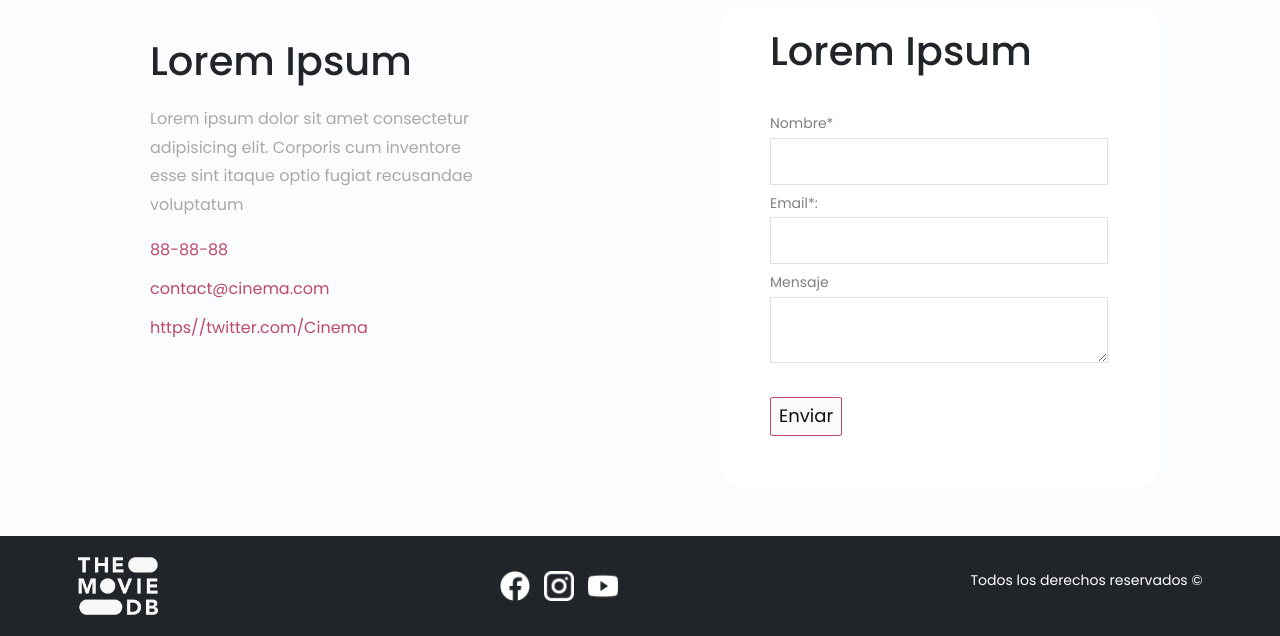
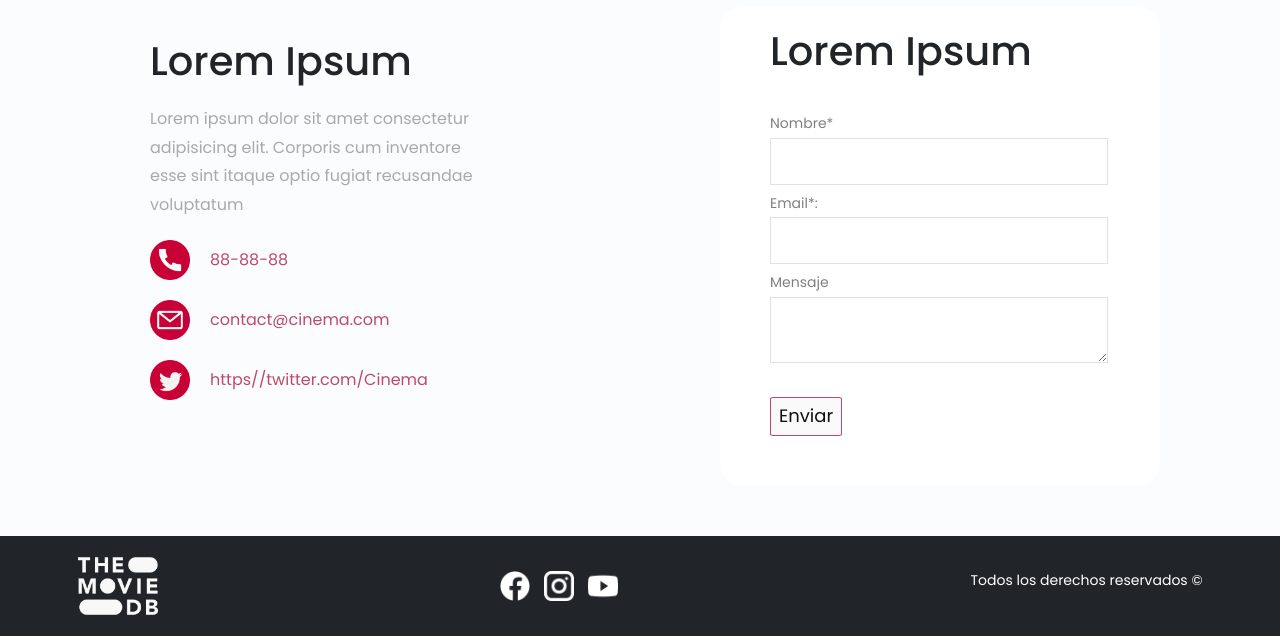
Before and after one commit to MarvinBrenes29/ProyectoCinema, a PHP site: page /nosotros.php in a window 1280 px wide. Shown: the part 1440-2076 px from the top of the page. Run offline with PHP 8.4, Linux system fonts and the light colour scheme; some libraries are stand-ins or nearby versions.

Commit message:
logos del contacto agregados

```diff
--- a/css/styles.css
+++ b/css/styles.css
@@ -449,7 +449,9 @@ font-weight: 500;
 }
 .contacto__redes{
   color: var(--secundario);
-  margin-bottom: 2rem;
+  margin: 0;
+  margin-top: 1rem;
+
 }
 /*--*/
 
@@ -742,6 +744,19 @@ height: 50rem;
   line-height:180%;
 }
 
+.contacto__img{
+  width: 4rem;
+  height: 4rem;
+}
+
+.contacto__logos{
+  display: flex;
+  gap: 2rem;
+  flex-direction: row;
+  margin-bottom: 2rem;
+
+
+}
 /**footer**/
 .footer {
   background-color: #212529;
--- a/nosotros.php
+++ b/nosotros.php
@@ -52,9 +52,19 @@ include "shared/header.php";
         <h3 class="contacto__titulo">Lorem Ipsum</h3>
         <p class="contacto__descripcion">Lorem ipsum dolor sit amet consectetur adipisicing elit. Corporis cum
             inventore esse sint itaque optio fugiat recusandae voluptatum</p>
-        <p class="contacto__redes">88-88-88</p>
-        <p class="contacto__redes">contact@cinema.com</p>
-        <p class="contacto__redes">https//twitter.com/Cinema</p>
+            <div class="contacto__logos">
+                <img src="img/telephone.png"  class="contacto__img"alt="">
+                <p class="contacto__redes">88-88-88</p>
+            </div>
+        <div class="contacto__logos">
+        <img src="img/email.png"  class="contacto__img"alt="">
+             <p class="contacto__redes">contact@cinema.com</p>
+        </div>
+       <div class="contacto__logos">
+       <img src="img/twitter.png"  class="contacto__img"alt="">
+           <p class="contacto__redes" >https//twitter.com/Cinema</p>
+       </div>
+
     </div>
 
     <div class="contacto">
```
Also changed, not shown: img/email.png (added), img/telephone.png (added), img/twitter.png (added).
